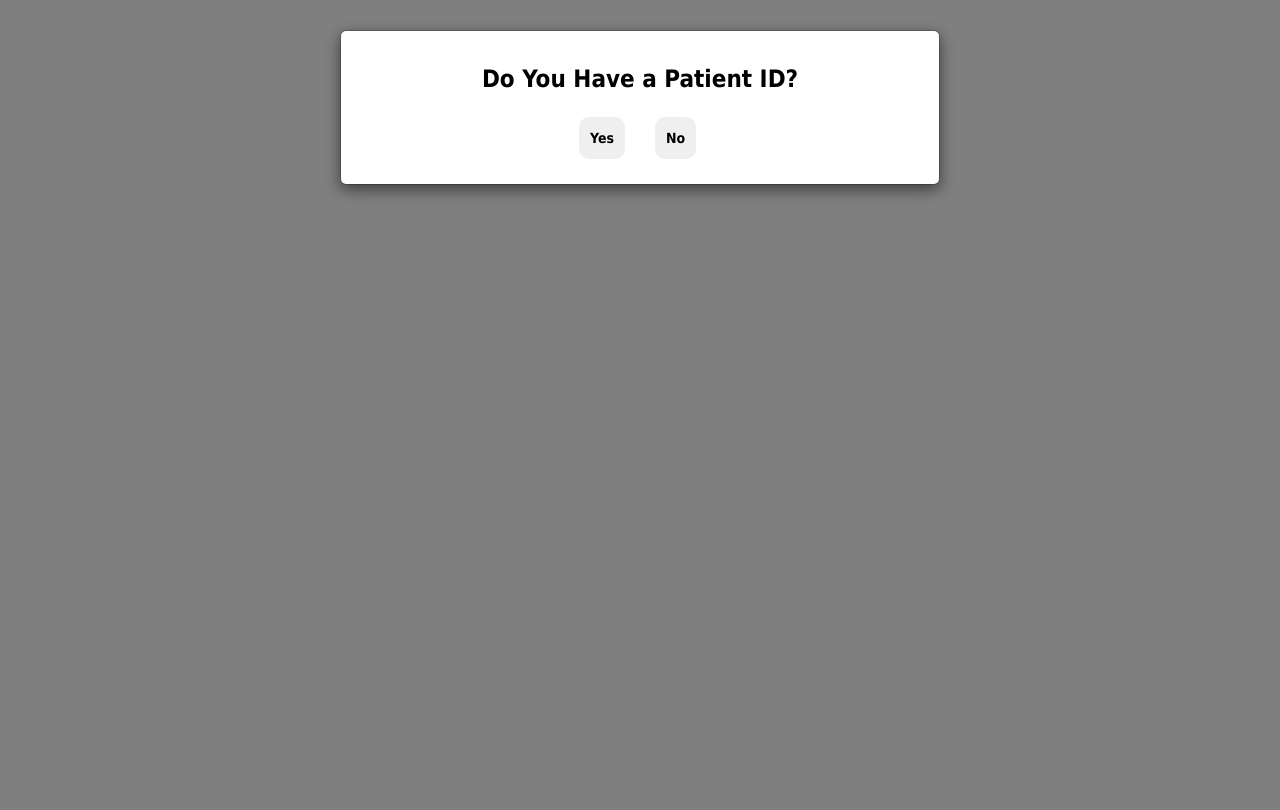
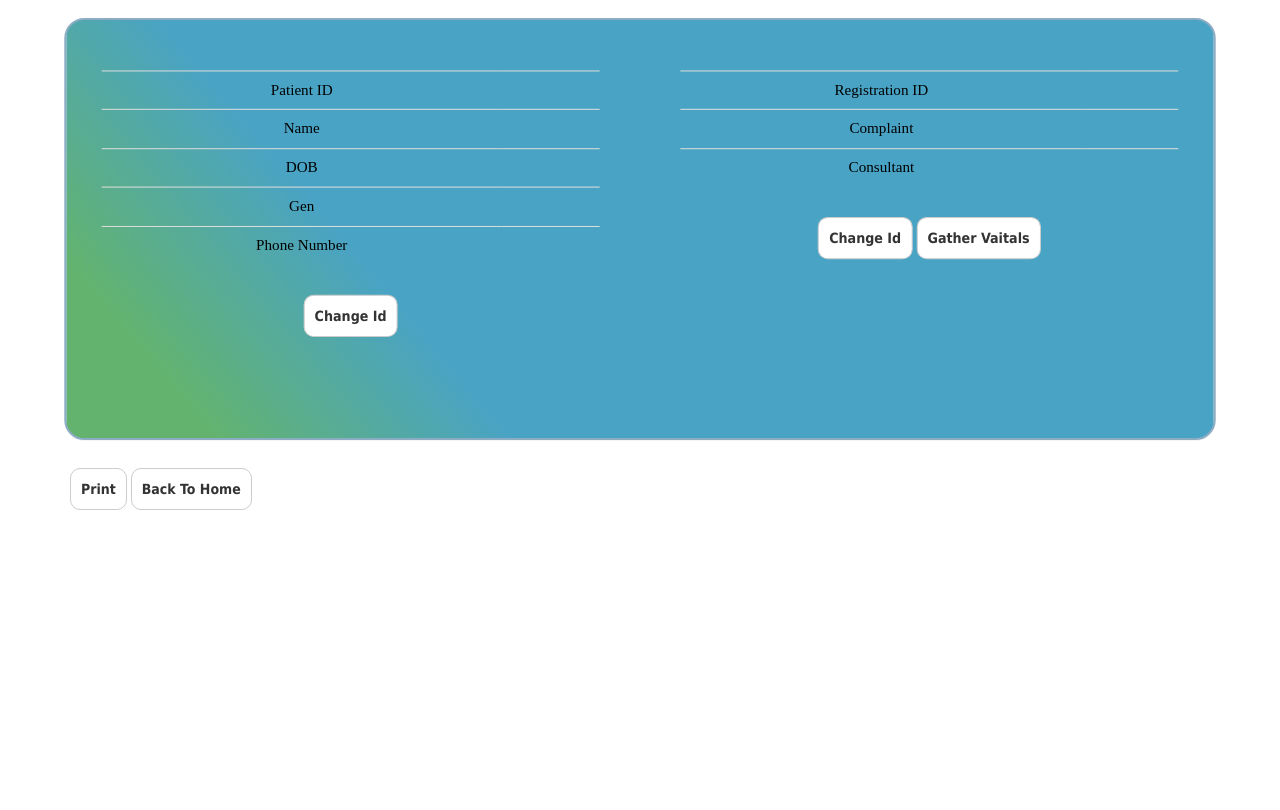
Before and after one commit to abu-siddique-shipsy/HMS, a PHP site: page /View/patient_reg.php?pat_id=1 in a window 1280 px wide. Before the commit the page ends 196 px from the top, so only its background shows below. Run offline with PHP 8.4, Linux system fonts and the light colour scheme; some libraries are stand-ins or nearby versions.

Commit message:
registration page

```diff
--- a/Common/patient_details1.php
+++ b/Common/patient_details1.php
@@ -6,7 +6,7 @@
 include Class_path.'class.staff.php';
 include Class_path.'class.register.php';
 include Class_path.'class.structure.php';
-// include Class_path.'class.inpatient.php';
+include Class_path.'class.patient.php';
 $DBcon = new MySQLi(DBHOST,DBUSER,DBPASS,DBNAME);
 $response = new stdClass();
 if(isset($_POST['patient_id']))
@@ -184,6 +184,23 @@
 	$data = $_POST['get_wards'];
 	$response->data = structure::get_wards($data);
 }
+if(isset($_POST['get_last_reg']))
+{
+	$data =  $_POST['pat_id'];
+	if($data)
+	{
+		$register_obj = register::getLatestReg($data);
+	}
+	$response->data = $register_obj;
+	$response->status = "success";
+}
+if(isset($_POST['vitals']))
+{
+	$data =  $_POST;
+	register::addVitals($data);
+	$patient = patient::get_patient_with_reg_id($data['reg_id']);
+	header('Location: '.domain.'/View/patient_reg.php?pat_id='.$patient['id']);
+}
 
 echo json_encode($response);
 
--- a/View/patient_reg.php
+++ b/View/patient_reg.php
@@ -3,6 +3,7 @@
 include __DIR__.'/../config.php';
 include root.'/assets/bootstrap.php';
 // include root.'/Common/header.php';
+
 ?>
 <link rel="stylesheet" type="text/css" href="../assets/style.css">
 <div class="col-sm-12" id="pre_process" style="display: none">
@@ -98,7 +99,7 @@
 				            <label class="col-md-2 control-label" >DOB
 				            </label>
 				            <div class="col-md-10">
-				            <input placeholder="Date Of Birth" class="textbox-n form-control" type="text" onfocus="(this.type='date')"  id="dob1">
+				            <input class="form-control" type="date" id="dob1" min="2000-01-02" max="<?php echo date('Y-m-d')?>">
 				            </div>
 				        </div>
 
@@ -155,8 +156,7 @@
       <div class="modal-body">
         <div class="row">
         	<div class="col-md-12">
-            <button class="btn" id="inp_pat">WP</button> <label>Or</label>
-        		<button class="btn" id="op_pat">OP</button>
+
       		</div>
       	</div>
       </div>
@@ -248,6 +248,30 @@
 
   </div>
 </div>
+<div id="gatherDetails" class="modal fade" role="dialog">
+  <div class="modal-dialog">
+    <div class="modal-content">
+      <div class="modal-header">
+        <div class="modal-title">Gather Details</div>
+        </div>
+
+      <div class="modal-body">
+        <form action="<?php echo patientDetails1 ?>" method="POST">
+          <input type="hidden" name="vitals" value="1">
+          <input type="hidden" name="reg_id" class="reg_id">
+          <input type="text" class="form-control" placeholder="height" name="height">
+          <input type="text"  placeholder="weight" class="form-control" name="weight">
+          <input type="text"  placeholder="BP" class="form-control" name="bp">
+          <button type="submit" class="btn btn-success center-block" >Submit</button>
+        </form>
+      </div>
+      <div class="modal-footer">
+
+      </div>
+    </div>
+
+  </div>
+</div>
 <div id="confirm_pat" class="modal fade" role="dialog">
   <div class="modal-dialog">
     <div class="modal-content">
@@ -278,57 +302,42 @@
     </div>
       </div>
       <div class="modal-footer center-block">
-        <button type="button" class="btn " id="valid">OK</button>
+        <button class="btn" id="inp_pat">Inpatient</button>
+        <button class="btn" id="op_pat">OutPatient</button>
         <button type="button" class="btn " id="not_valid">NOT VALID</button>
       </div>
     </div>
 
   </div>
 </div>
-<div class="container" style="display: none">
+<div class="container">
   <div id="printer">
   <div class="panel">
   <link rel="stylesheet" type="text/css" href="../assets/style.css">
   <div class="row">
-    <div class="col-md-3">
-    <label>Patient ID<span class="pat_id"></span></label>
+    <div class="col-md-6 pad">
+      <table class="table table-default" id="patientData">
+        <tr><td>Patient ID</td><td><span class="pat_id"></span></td></tr>
+        <tr><td>Name</td><td><span class="pat_name"></span></td></tr>
+        <tr><td>DOB</td><td><span class="pat_dob"></span></td></tr>
+        <tr><td>Gen</td><td><span class="pat_gen"></span></td></tr>
+        <tr><td>Phone Number</td><td><span class="pat_ph_num"></span></td></tr>
+
+      </table>
+      <button type="button" class="btn btn-default" data-toggle="modal" data-target="#patientid">Change Id</button>
     </div>
-    <div class="col-md-3 col-md-offset-6 pull-right">
-    <label>Registration ID<span class="reg_id"></span></label>
+    <div class="col-md-6 pad">
+      <table class="table table-default" id="regData">
+        <tr><td>Registration ID</td><td><span class="reg_id"></span></td></tr>
+        <tr><td>Complaint</td><td><span class="com"></span></td></tr>
+        <tr><td>Consultant</td><td><span class="con"></span></td></tr>
+      </table>
+      <button type="button" class="btn btn-default" data-toggle="modal" data-target="#confirm_pat">Change Id</button>
+      <button type="button" class="btn btn-default" data-toggle="modal" data-target="#gatherDetails">Gather Vaitals</button>
     </div>
   </div>
   <br>
   <br>
-  <div class="row">
-    <div class="col-md-6 col-md-offset-3">
-      <div class="panel panel-default" style="text-align: left">
-        <div class="panel-body">
-          <div class="col-md-6">
-
-              <label>Name</label><br>
-              <label>Date Of Birth</label><br>
-              <label>Gender</label><br>
-              <label>Contact Number</label><br>
-              <label>Complaint</label><br>
-              <label>Doctor</label><br>
-
-
-            </div>
-            <div class="col-md-6">
-
-              <label class="pat_name">: </label><br>
-              <label class="pat_dob">: </label><br>
-              <label class="pat_gen">: </label><br>
-              <label class="pat_ph_num">: </label><br>
-              <label class="com">: </label><br>
-              <label class="con">: </label><br>
-
-
-            </div>
-        </div>
-      </div>
-    </div>
-  </div>
   </div>
   </div>
   <button type="button" class="btn btn-default" onclick='printDiv("printer");'>Print</button>
@@ -338,6 +347,12 @@
 
 <script type="text/javascript">
 $( document ).ready(function() {
+<?php if($_GET['pat_id']){ ?>
+      var pat_id = <?php echo $_GET['pat_id']; ?>;
+      get_latest_registration(pat_id);
+<?php }else{ ?>
+      var pat_id = 0;
+<?php } ?>
   $.ajax({
       url: "<?php echo patientDetails1; ?>",
       method : 'post',
@@ -355,8 +370,9 @@
 
       }
     });
+  checkPT(pat_id);
   var pat_name = "";
-  var pat_id = 0;
+
   var pat_dob = 0;
   var pat_gen = "";
   var pat_ph_num = 0;
@@ -364,41 +380,11 @@
   var complaint = "";
   var doctors = 0;
   var reg_id = 0;
+  if (!pat_id)
     $('#myModal').modal('show');
 
 	$('#checkPt_id').click(function () {
-
-    $.ajax({
-      url: '<?php echo patientDetails1; ?>',
-      method : 'post',
-      dataType : 'json',
-      data: {'patient_id' : $('#pid').val()},
-      success : function(response){
-        if(response.status == "success")
-        {
-          if(response.data != 1)
-          {
-              pat_name = response.data[0].name;
-              pat_id = response.data[0].id;
-              pat_dob = response.data[0].dob;
-              pat_gen = response.data[0].sex;
-              pat_ph_num = response.data[0].phone_number;
-              $(".pat_name").html(pat_name);
-              $(".pat_id").html(pat_id);
-              $(".pat_dob").html(pat_dob);
-              $(".pat_gen").html(pat_gen);
-              $(".pat_ph_num").html(pat_ph_num);
-
-              $('#patientid').modal('hide');
-              $('#confirm_pat').modal('show');
-          }
-          else
-          {
-              $('#error').html("Patient Id Not available");
-          }
-        }
-      }
-    });
+		checkPT($('#pid').val());
 	});
    $('#pat_det_sub').click(function () {
   //   // $('#patientdet').modal('hide');
@@ -408,6 +394,12 @@
       pat_ph_num = $('#ph_num').val();
       pat_email = $('#email').val();
       pat_ref = $('#ref').val();
+
+      if(!validateEmail(email))
+      {
+        $('#email').focus();
+        $('#email').val('Enter A Valid Email');return;
+      }
 
       pat_add = $('#add1').val();
       console.log(pat_name);
@@ -458,10 +450,12 @@
       $('#patientid').modal('show');
   })
 	$('#op_pat').click(function () {
+    $('#confirm_pat').modal('hide');
 		$('#patype').modal('hide');
   		$('#op').modal('show');
 	})
   $('#inp_pat').click(function () {
+    $('#confirm_pat').modal('hide');
     $('#patype').modal('hide');
     $.ajax({
       url: "<?php echo patientDetails1; ?>",
@@ -489,6 +483,7 @@
 
   });
   $('#final_sub_op').click(function () {
+    $('.container').hide();
     $('#op').modal('hide');
     doctors = $('#op .consul :selected').val();
     doctors_text = $('#op .consul :selected').text();
@@ -505,16 +500,18 @@
         dataType: 'JSON',
         data: {'inp_pat' : 0, 'data' : datum},
         success: function(response) {
-            $('#pre_process').css('display','none');
+            $('#pre_process').hide();
             reg_id = response.data.reg_id;
             $('.reg_id').html(reg_id);
-            $('.container').css('display','block');
+            $('.container').show();
         }
 
       });
      }
   });
   $('#final_sub_ip').click(function () {
+
+    $('.container').hide();
     $('#ip').modal('hide');
     doctors = $('#ip .consul :selected').val();
     room_id = $('#room').val();
@@ -533,10 +530,11 @@
         dataType: 'JSON',
         data: {'inp_pat' : 1, 'data' : datum},
         success: function(response) {
-          $('#pre_process').css('display','none');
+          $('#pre_process').hide();
             reg_id = response.data.reg_id;
             $('.reg_id').html(reg_id);
-            $('.container').css('display','block');
+            $('.reg_id').val(reg_id);
+            $('.container').show();
         }
 
       });
@@ -553,4 +551,74 @@
    document.body.innerHTML = originalContents;
    }
 
+function validateEmail(email)
+{
+  var re = /^(([^<>()\[\]\\.,;:\s@"]+(\.[^<>()\[\]\\.,;:\s@"]+)*)|(".+"))@((\[[0-9]{1,3}\.[0-9]{1,3}\.[0-9]{1,3}\.[0-9]{1,3}\])|(([a-zA-Z\-0-9]+\.)+[a-zA-Z]{2,}))$/;
+  return re.test(email);
+}
+function checkPT(pt)
+{
+  $.ajax({
+      url: '<?php echo patientDetails1; ?>',
+      method : 'post',
+      dataType : 'json',
+      data: {'patient_id' : pt},
+      success : function(response){
+        if(response.status == "success")
+        {
+          if(response.data != 1)
+          {
+              pat_name = response.data[0].name;
+              pat_id = response.data[0].id;
+              pat_dob = response.data[0].dob;
+              pat_gen = response.data[0].sex;
+              pat_ph_num = response.data[0].phone_number;
+              $(".pat_name").html(pat_name);
+              $(".pat_id").html(pat_id);
+              $(".pat_dob").html(pat_dob);
+              $(".pat_gen").html(pat_gen);
+              $(".pat_ph_num").html(pat_ph_num);
+
+              $('#patientid').modal('hide');
+              <?php if(!$_GET['pat_id']){ ?>
+              $('#confirm_pat').modal('show');
+              <?php } ?>
+          }
+          else
+          {
+              $('#error').html("Patient Id Not available");
+          }
+        }
+      }
+    });
+}
+function get_latest_registration(pt)
+{
+  $.ajax({
+      url: '<?php echo patientDetails1; ?>',
+      method : 'post',
+      dataType : 'json',
+      data: {'get_last_reg': 1 ,'pat_id' : pt},
+      success : function(response){
+        console.log(response);
+        $('.reg_id').html(response.data.registration_id);
+        $('.reg_id').val(response.data.registration_id);
+        $('.con').html("Dr "+response.data.f_name+" "+response.data.l_name);
+        $('.com').html(response.data.complaint);
+        var data = "";
+        if(parseInt(response.data.is_inp))
+        {
+
+          data = "<tr><td>Patient Type</td><td>In Patient</td></tr>";
+          data += "<tr><td>Room Number</td><td>"+response.data.room_id+"</td></tr>";
+
+        }
+        else{
+          data = "<tr><td>Patient Type</td><td>Out Patient</td></tr>";
+        }
+        $('#regData').append(data);
+
+      }
+  });
+}
 </script>
--- a/classes/class.patient.php
+++ b/classes/class.patient.php
@@ -12,7 +12,7 @@
 		// echo $id;
 
 
-		$query = "SELECT rg.room_id,rg.is_inp,rg.registration_id as reg_id,id,sex,name,address,phone_number,dob from patient pt join registration rg on rg.patient_id = pt.id where rg.registration_id = $id group by pt.id";
+		$query = "SELECT pt.id,rg.room_id,rg.is_inp,rg.registration_id as reg_id,id,sex,name,address,phone_number,dob from patient pt join registration rg on rg.patient_id = pt.id where rg.registration_id = $id group by pt.id";
 		$result_array= [];
 		$result = $DBcon->query($query);
 		while ($exe = $result->fetch_assoc()) {
```
Also changed, not shown: classes/class.register.php (+27 -2 lines), reception/reception.php (+35 -23 lines), View/patient_details.php (added), assets/imgs/simple-loader.gif (added), assets/imgs/small-load.gif (added).
